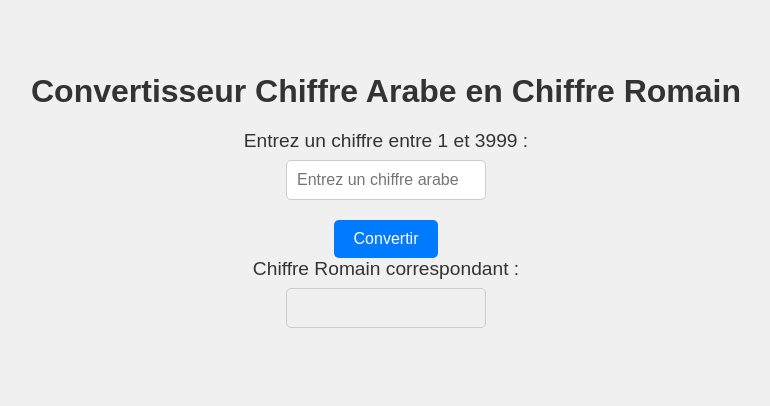
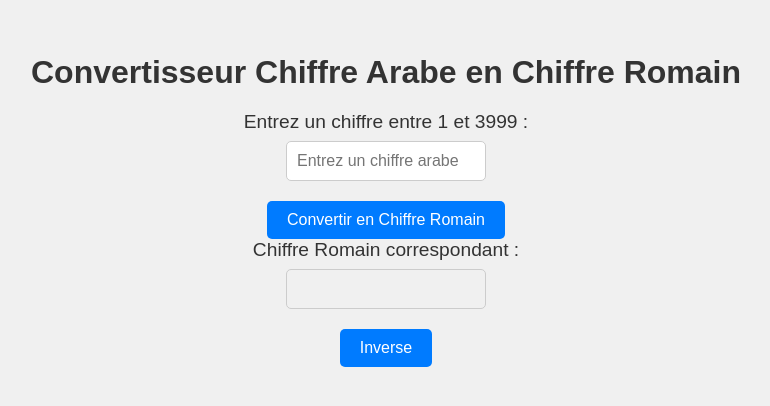
Before and after one commit to Totolescroc/front-kata-romann, a React (Create React App) app in the folder number-arabic-roman/: page / in a window 1280 px wide. Shown: the part 190-596 px from the top of the page, without its empty margins (254-1024 px from the left). Built offline with nearby package versions, Linux system fonts and the light colour scheme.

Commit message:
reverse route

```diff
--- a/number-arabic-roman/src/component/Convertisseur.jsx
+++ b/number-arabic-roman/src/component/Convertisseur.jsx
@@ -3,6 +3,7 @@ import React, { useState } from 'react';
 function Convertisseur() {
   const [chiffreArabe, setChiffreArabe] = useState('');
   const [chiffreRomain, setChiffreRomain] = useState('');
+  const [conversionInverse, setConversionInverse] = useState(false);
 
   const handleChange = (e) => {
     setChiffreArabe(e.target.value);
@@ -10,12 +11,14 @@ function Convertisseur() {
 
   const convertirChiffre = async () => {
     try {
-      const response = await fetch('https://arab-to-roman-114f70a02b4f.herokuapp.com/convert', {
+      const route = conversionInverse ? 'reverse' : 'convert';
+
+      const response = await fetch(`https://arab-to-roman-114f70a02b4f.herokuapp.com/${route}`, {
         method: 'POST',
         headers: {
           'Content-Type': 'application/json',
         },
-        body: JSON.stringify({ number: chiffreArabe }),
+        body: JSON.stringify(conversionInverse ? { roman: chiffreArabe } : { number: chiffreArabe }),
       });
 
       if (!response.ok) {
@@ -23,31 +26,41 @@ function Convertisseur() {
       }
 
       const data = await response.json();
-      const romanNumeral = data.roman;
+      const resultat = conversionInverse ? data.arabic : data.roman;
 
-      setChiffreRomain(romanNumeral);
+      if (conversionInverse) {
+        setChiffreRomain(resultat.toString());
+      } else {
+        setChiffreRomain(resultat);
+      }
     } catch (error) {
       console.error(error);
       setChiffreRomain('Erreur de conversion');
     }
   };
 
+  const toggleConversion = () => {
+    setConversionInverse(!conversionInverse);
+    setChiffreArabe('');
+    setChiffreRomain('');
+  };
+
   return (
     <div>
       <div className='container'>
-
-        <h1>Convertisseur Chiffre Arabe en Chiffre Romain</h1>
-        <label htmlFor="chiffreArabe">Entrez un chiffre entre 1 et 3999 :</label>
+        <h1>Convertisseur {conversionInverse ? 'Chiffre Romain en Chiffre Arabe' : 'Chiffre Arabe en Chiffre Romain'}</h1>
+        <label htmlFor="chiffreArabe">{conversionInverse ? 'Entrez un chiffre romain :' : 'Entrez un chiffre entre 1 et 3999 :'}</label>
         <input
-          type="number"
+          type="text"
           id="chiffreArabe"
-          placeholder="Entrez un chiffre arabe"
+          placeholder={conversionInverse ? 'Entrez un chiffre romain' : 'Entrez un chiffre arabe'}
           value={chiffreArabe}
           onChange={handleChange}
-          />
-        <button onClick={convertirChiffre}>Convertir</button>
-        <label htmlFor="chiffreRomain">Chiffre Romain correspondant :</label>
+        />
+        <button onClick={convertirChiffre}>{conversionInverse ? 'Convertir en Chiffre Arabe' : 'Convertir en Chiffre Romain'}</button>
+        <label htmlFor="chiffreRomain">{conversionInverse ? 'Chiffre Arabe correspondant :' : 'Chiffre Romain correspondant :'}</label>
         <input type="text" id="chiffreRomain" value={chiffreRomain} readOnly />
+        <button onClick={toggleConversion}>Inverse</button>
       </div>
     </div>
   );
```
